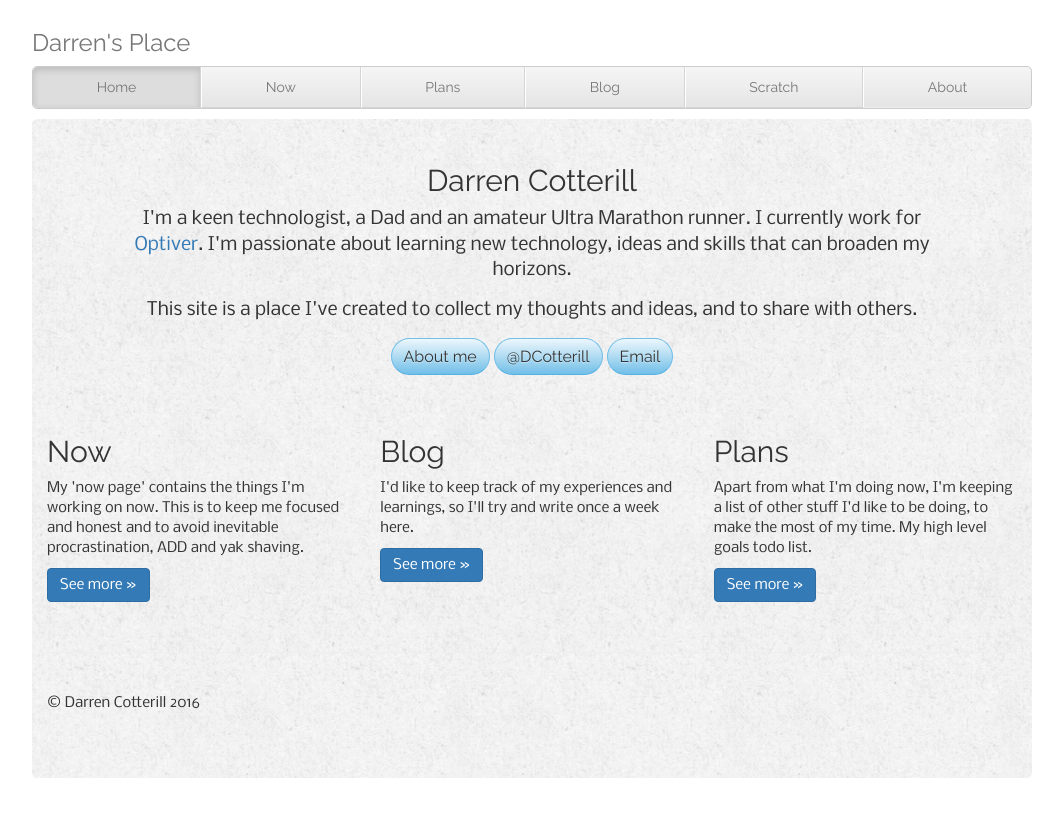
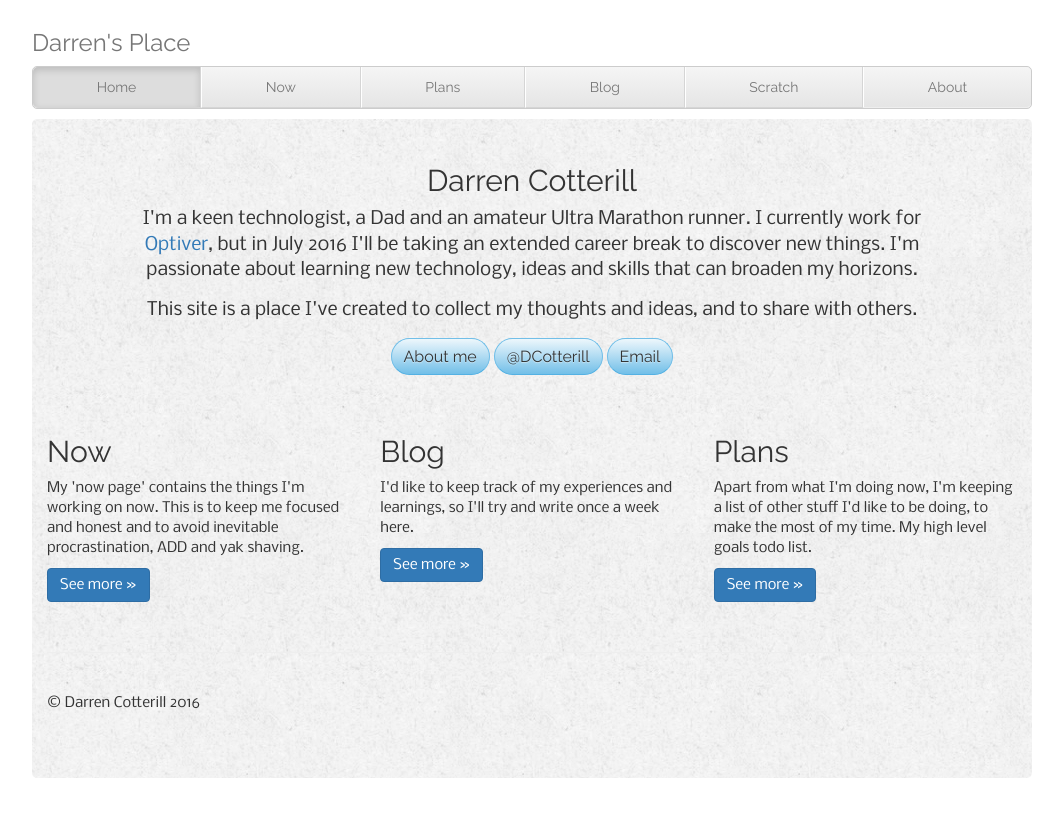
Before and after one commit to DCotterill/DCotterill.github.io, a Jekyll site: the page built from index.html, in a window 1280 px wide. Shown: the top 817 px of the page, without its empty margins (108-1171 px from the left). Built offline with Jekyll 4.4.1, drawn with Linux system fonts in a browser that asks for light colours; nearby versions of some CDN libraries; some web fonts are replaced.

Commit message:
Updated index.html

```diff
--- a/index.html
+++ b/index.html
@@ -7,7 +7,8 @@
 <!-- Jumbotron -->
 <div class="jumbotron">
     <h2>Darren Cotterill</h2>
-    <p class="lead"> I'm a keen technologist, a Dad and an amateur Ultra Marathon runner. I currently work for <a href="http://www.optiver.com.au">Optiver</a>.
+    <p class="lead"> I'm a keen technologist, a Dad and an amateur Ultra Marathon runner. I currently work for <a href="http://www.optiver.com.au">Optiver</a>, but in July 2016 I'll be taking an extended career break to discover new things.
+
                     I'm passionate about learning new technology, ideas and skills that can broaden my horizons.</p>
     <p class="lead"> This site is a place I've created to collect my thoughts and ideas, and to share with others.</p>
     <a class="btn btn-lg btn-success" href="/about">About me</a>
```
